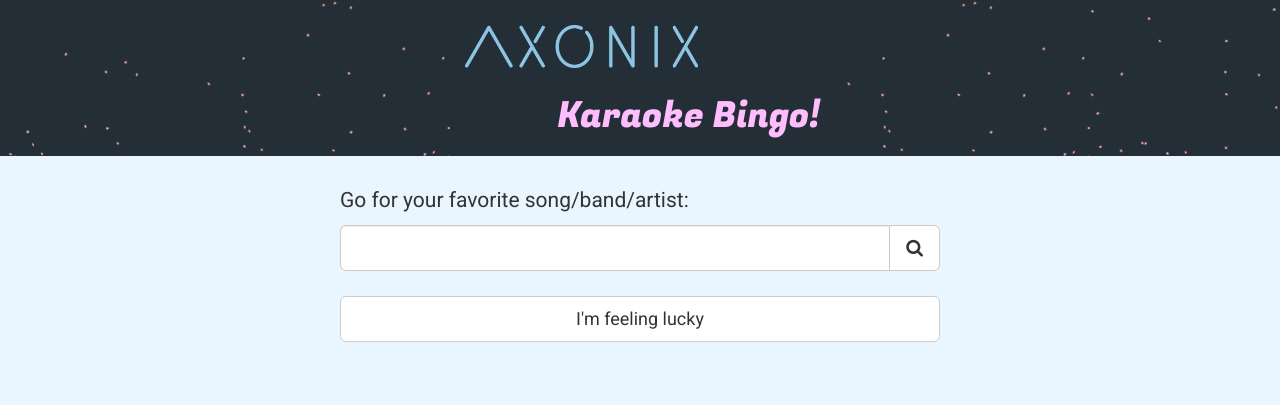
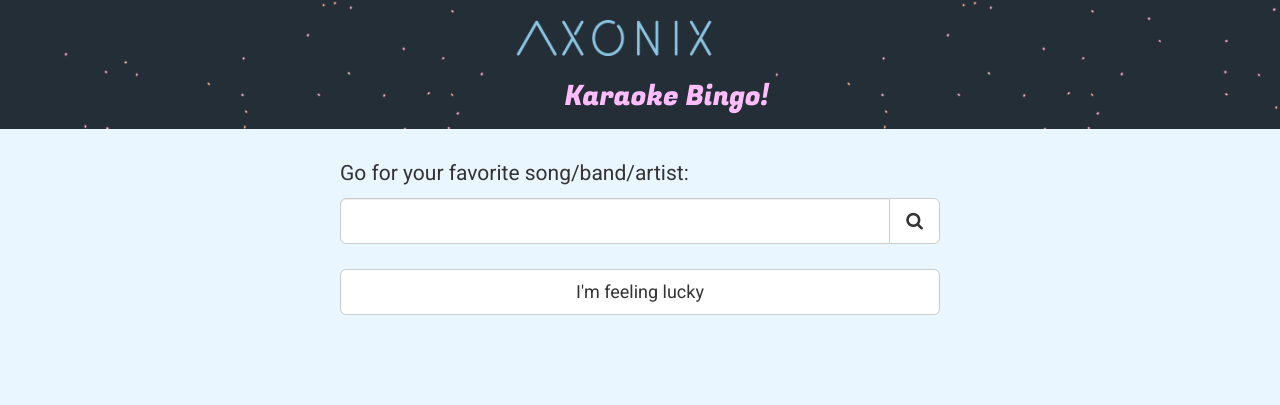
Before and after one commit to NicolasLetellier/axonix-karaoke-bingo, a plain HTML site: page index.html in a window 1280 px wide. Drawn offline with nearby package versions, Linux system fonts and the light colour scheme.

Commit message:
final final touch

```diff
--- a/css/general.css
+++ b/css/general.css
@@ -18,21 +18,22 @@ header {
 }
 
 .header-container {
-  width: 380px;
+  width: 270px;
   margin: auto;
   background-color: #242e36;
 }
 
 header img {
-  width: 300px;
-  margin: 25px 0 8px 8px;
+  width: 250px;
+  margin: 20px 0 6px 6px;
 }
 
 h1 {
   color: #FFBDFD;
   text-align: right;
-  padding: 0 10px 20px 20px;
+  padding: 0 6px 16px 16px;
   font-family: 'Fugaz One', cursive;
+  font-size: 28px;
 }
 
 .row {
@@ -53,7 +54,7 @@ h1 {
 }
 
 .bingo-result {
-  padding: 40px 0 0 0;
+  padding: 20px 0 0 0;
   font-size: 30px;
   text-align: center;
 }
```
